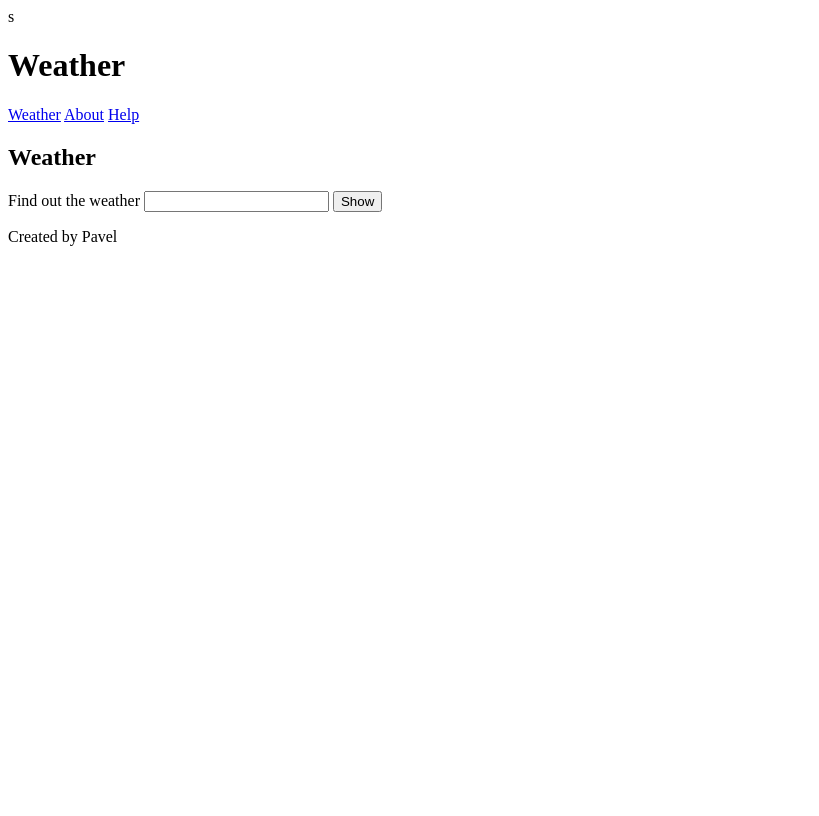
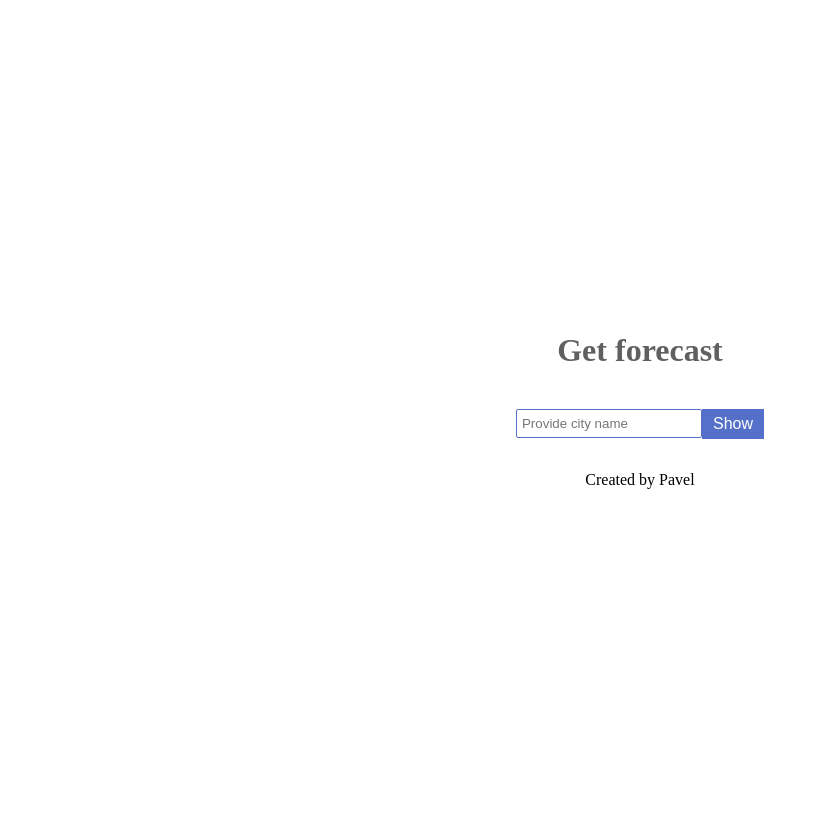
Before and after one commit to Rovel8/weather-app, a Node server app: page / in a window 1280 px wide. Shown: the whole page, without its empty margins (0-819 px from the left). Before the commit the page ends 246 px from the top, so only its background shows below. Run offline with Node 20, Linux system fonts and the light colour scheme; some libraries are stand-ins or nearby versions.

Commit message:
Add styles to page

```diff
--- a/public/js/client.js
+++ b/public/js/client.js
@@ -5,23 +5,28 @@ const getCity = async (city) => {
         console.log(result)
         return result
     }catch(error){
-        console.log(error.message)
+        return error
     }
-
 }
 
-const temperature = document.querySelector('.temperature')
-const form = document.querySelector('.form')
-const input = document.querySelector('.form__input')
+const temperature = document.querySelector('.main__temperature')
+const weather = document.querySelector('.main__weather')
+const form = document.querySelector('.form-main')
+const input = document.querySelector('.form-main__input')
 form.addEventListener('submit', async (e) => {
     e.preventDefault()
     temperature.textContent = 'Loading...'
+    weather.textContent = ''
     const data = await getCity(input.value)
     if(data.error){
         temperature.textContent = data.error
         input.value = ''
     }else{
-        temperature.textContent = 'There is ' + data.result.temperature + ` in ${input.value}`
+        const degree = data.result.current.temperature
+        const location = data.result.location.region
+        const weatherDescription = data.result.current.weather_descriptions[0]
+        temperature.textContent = 'There is ' + degree + '\xB0C ' + ` in ${location}`
+        weather.textContent = weatherDescription
         input.value = ''
     }
 })
--- a/public/styles/styles.css
+++ b/public/styles/styles.css
@@ -1,3 +1,56 @@
-h1{
-    color: grey;
+.container{
+    max-width: 800px;
+    margin: 0 auto;
+    display: flex;
+    justify-content: center;
+    flex-direction: column;
+    align-items: center;
+    min-height: 100vh;
 }
+
+.main__title{
+    text-align: center;
+    color: #616060
+}
+
+.main__form{
+    margin-top: 40px;
+}
+
+.form-main__search{
+    margin-top: 20px;
+
+    display: flex;
+    justify-content: center;
+}
+
+.form-main__input{
+    height: 25px;
+    outline: none;
+    border: 1px solid rgb(85, 112, 201);
+    border-radius: 2px;
+    padding-left: 5px;
+}
+
+.form-main__button{
+    background: rgb(85, 112, 201);
+    color: white;
+    font-size: 16px;
+    padding: 5px 10px;
+    border: 1px solid rgb(85, 112, 201);
+    outline: none;
+    cursor: pointer;
+    transition: all 200ms ease-in 0s;
+}
+
+.form-main__button:hover{
+    background-color: rgb(114, 136, 209)
+}
+
+.form-main__button:active{
+    background-color: rgb(48, 75, 161)
+}
+
+.footer{
+    justify-self: flex-end;
+}
--- a/src/server.js
+++ b/src/server.js
@@ -20,12 +20,6 @@ app.use(express.static(publicPath))
 
 app.get('', (req, res) => {
     res.render('index', {
-        title: 'Weather'
-    })
-})
-
-app.get('/about', (req, res) => {
-    res.render('about', {
         name: 'Pavel'
     })
 })
@@ -33,21 +27,9 @@ app.get('/about', (req, res) => {
 app.get('/help', (req, res) => {
     res.render('help', {
         message: 'Hello from help page',
-        title: 'Help',
         name: 'Pavel'
     })
 })
-
-// app.get('/products', (req, res) => {
-//     if(!req.query.search){
-//         return res.send({
-//             error: 'You must provide a search term'
-//         })
-//     }
-//     res.send({
-//         products: []
-//     })
-// })
 
 app.get('/weather', async (req, res) => {
     if(!req.query.city){
@@ -70,14 +52,14 @@ app.get('/weather', async (req, res) => {
 
 app.get('/help/*', (req,res) => {
     res.render('error', {
-        title: '404 not found',
-        message: 'Help article not found'
+        message: 'Help article not found',
+        name: 'Pavel'
     })
 })
 
 app.get('*', (req, res) => {
     res.render('error', {
-        title: '404 not found',
+        name: 'Pavel',
         message: 'Page not found'
     })
 })
--- a/src/utils/weatherInTheCity.js
+++ b/src/utils/weatherInTheCity.js
@@ -37,8 +37,10 @@ const weatherInTheCity = async (city) => {
         if(wetherData.data.error){
             throw new Error("There is no city like this in database. Try another one")
         }else{
-            // console.log(wetherData.data.current)
-            return wetherData.data.current
+            return{
+                current: wetherData.data.current,
+                location: wetherData.data.location
+            }
         }
 
     }catch(error){
--- a/templates/partials/footer.hbs
+++ b/templates/partials/footer.hbs
@@ -1 +1,3 @@
-<p>Created by Pavel</p>
+<footer class="footer">
+    <p>Created by {{name}}</p>
+</footer>
--- a/templates/partials/header.hbs
+++ /dev/null
@@ -1,7 +0,0 @@
-<h1>{{title}}</h1>
-
-<div>
-    <a href="/">Weather</a>
-    <a href="/about">About</a>
-    <a href="/help">Help</a>
-</div>
--- a/templates/views/error.hbs
+++ b/templates/views/error.hbs
@@ -6,7 +6,6 @@
     <title>Document</title>
 </head>
 <body>
-    {{>header}}
     <p>{{message}}</p>
     {{>footer}}
 </body>
--- a/templates/views/index.hbs
+++ b/templates/views/index.hbs
@@ -3,18 +3,26 @@
 <head>
     <meta charset="UTF-8">
     <meta name="viewport" content="width=device-width, initial-scale=1.0">
-    <title>Document</title>s
+    <title>Document</title>
+    <link rel="stylesheet" href="styles/styles.css">
 </head>
 <body>
-    {{>header}}
-    <h2>{{title}}</h2>
-    <form class="form">
-        <label for="query">Find out the weather</label>
-        <input class="form__input" type="text" name="query" id="query">
-        <button class="form__button">Show</button>
-    </form>
-    <p class='temperature'></p>
+   <div class="wrapper">
+       <div class="container">
+        <main class="main">
+            <h1 class="main__title">Get forecast</h1>
+            <form class="main__form form-main">
+                <div class="form-main__search">
+                    <input placeholder="Provide city name" class="form-main__input" type="text" name="query" id="query">
+                    <button class="form-main__button">Show</button>
+                </div>
+            </form>
+            <p class='main__temperature'></p>
+            <p class="main__weather"></p>
+        </main>
     {{>footer}}
+       </div>
+   </div>
     <script src="/js/client.js"></script>
 </body>
 </html>
```
Also changed, not shown: templates/views/about.hbs (deleted, +0 -14 lines), public/images/30704361_2057742987834232_6081484545071251456_o.jpg (deleted).
